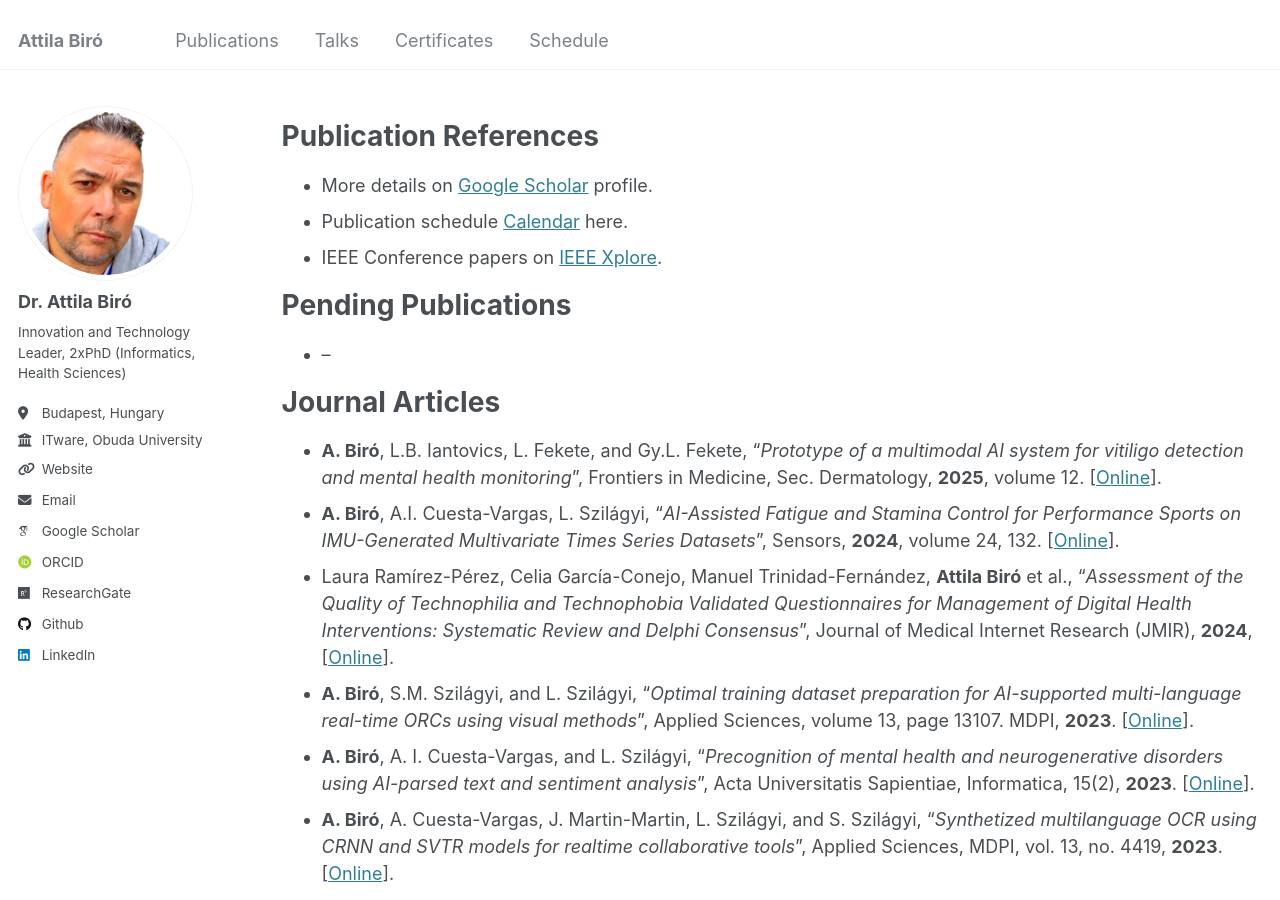
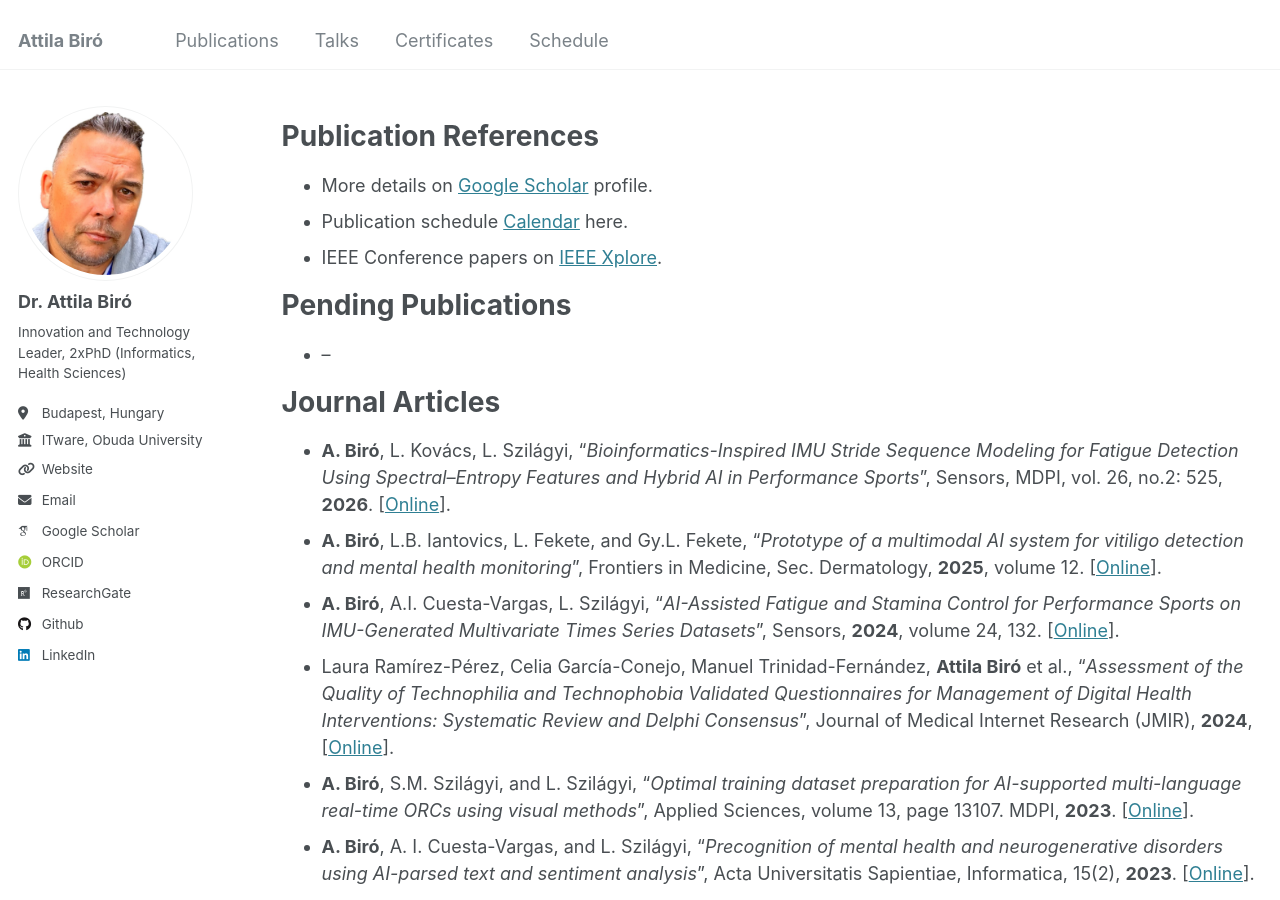
Before and after one commit to biroka/biroka.github.io, a Jekyll site: the page built from _pages/publications.md, in a window 1280 px wide and 900 px high. Built offline with Jekyll 4.4.1, drawn with Linux system fonts in a browser that asks for light colours; some web fonts are replaced.

Commit message:
Update publications.md

```diff
--- a/_pages/publications.md
+++ b/_pages/publications.md
@@ -20,9 +20,9 @@ Pending Publications
 ======
 *  --
 
-
 Journal Articles
 ======
+* **A. Biró**, L. Kovács, L. Szilágyi, “_Bioinformatics-Inspired IMU Stride Sequence Modeling for Fatigue Detection Using Spectral–Entropy Features and Hybrid AI in Performance Sports_”, Sensors, MDPI, vol. 26, no.2: 525, **2026**. [<a target="_new" href="https://doi.org/10.3390/s26020525">Online</a>].
 * **A. Biró**, L.B. Iantovics, L. Fekete, and Gy.L. Fekete, "_Prototype of a multimodal AI system for vitiligo detection and mental health monitoring_", Frontiers in Medicine, Sec. Dermatology, **2025**, volume 12. [<a target="_new" href="https://www.frontiersin.org/journals/medicine/articles/10.3389/fmed.2025.1709891">Online</a>].
 * **A. Biró**, A.I. Cuesta-Vargas, L. Szilágyi, "_AI-Assisted Fatigue and Stamina Control for Performance Sports on IMU-Generated Multivariate Times Series Datasets_", Sensors, **2024**, volume 24, 132. [<a target="_new" href="https://doi.org/10.3390/s24010132">Online</a>].
 * Laura Ramírez-Pérez, Celia García-Conejo, Manuel Trinidad-Fernández, **Attila Biró** et al., "_Assessment of the Quality of Technophilia and Technophobia Validated Questionnaires for Management of Digital Health Interventions: Systematic Review and Delphi Consensus_", Journal of Medical Internet Research (JMIR), **2024**, [<a target="_new" href="https://preprints.jmir.org/preprint/59712">Online</a>].
```
